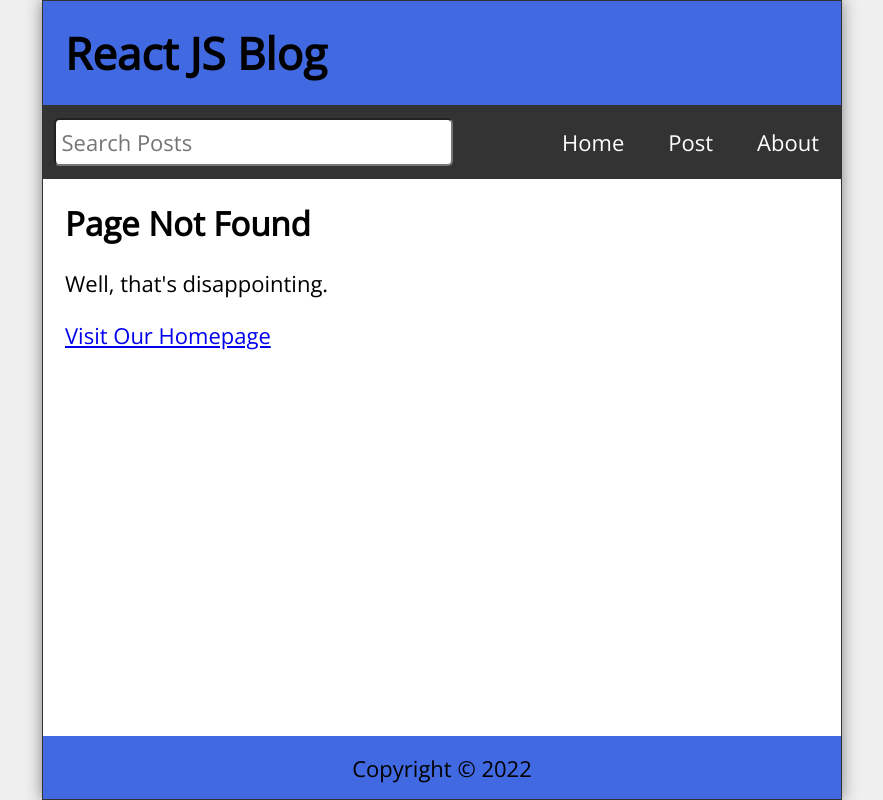
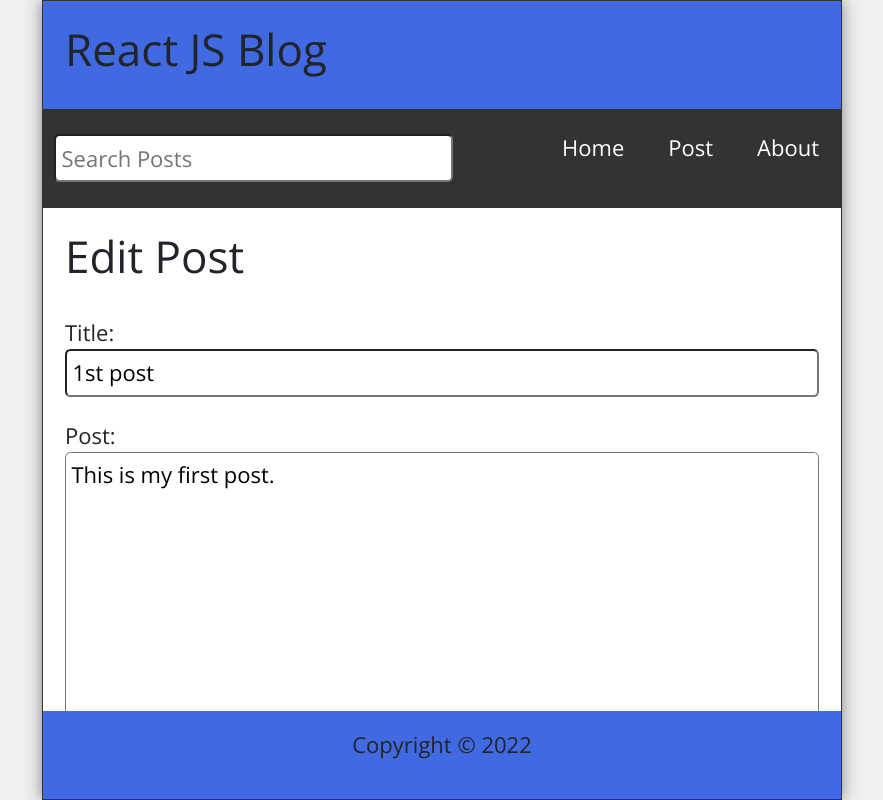
Before and after one commit to jairalcon/Promineo, a React (Create React App) app in the folder 3React/Week17-PropTypes-HigherOrderComponents-ReduxOverview/3react-js-blog/: page /edit/1 in a window 1280 px wide. Before the commit this address had no page. Shown: the whole page, without its empty margins (198-1081 px from the left). Built offline with nearby package versions, Linux system fonts and the light colour scheme; data requests are answered from the project's data file.

Commit message:
updating

```diff
--- a/3React/Week17-PropTypes-HigherOrderComponents-ReduxOverview/3react-js-blog/data/db.json
+++ b/3React/Week17-PropTypes-HigherOrderComponents-ReduxOverview/3react-js-blog/data/db.json
@@ -3,26 +3,26 @@
     {
       "id": 1,
       "title": "1st post",
-            "datetime": "July 16, 2021 11:47:39 AM",
-            "body": "Lorem ipsum dolor sit amet, consectetur adipiscing elit, sed do eiusmod tempor incididunt ut labore et dolore magna aliqua. Ut enim ad minim veniam, quis nostrud exercitation ullamco laboris nisi ut aliquip ex ea commodo consequat. Duis aute irure dolor in reprehenderit in voluptate velit esse cillum dolore eu fugiat nulla pariatur. Excepteur sint occaecat cupidatat non proident, sunt in culpa qui officia deserunt mollit anim id est laborum."
+      "datetime": "October 11, 2022 5:52:54 PM",
+      "body": "This is my first post."
     },
     {
       "id": 2,
       "title": "Second post",
-            "datetime": "July 16, 2021 11:47:48 AM",
-            "body": "Lorem ipsum dolor sit amet, consectetur adipiscing elit, sed do eiusmod tempor incididunt ut labore et dolore magna aliqua. Ut enim ad minim veniam, quis nostrud exercitation ullamco laboris nisi ut aliquip ex ea commodo consequat. Duis aute irure dolor in reprehenderit in voluptate velit esse cillum dolore eu fugiat nulla pariatur. Excepteur sint occaecat cupidatat non proident, sunt in culpa qui officia deserunt mollit anim id est laborum. two"
+      "datetime": "October 11, 2022 5:52:38 PM",
+      "body": "two post..."
     },
     {
       "id": 3,
       "title": "Number Three",
-            "datetime": "July 16, 2021 11:48:01 AM",
-            "body": "Third post... Lorem ipsum dolor sit amet, consectetur adipiscing elit, sed do eiusmod tempor incididunt ut labore et dolore magna aliqua. Ut enim ad minim veniam, quis nostrud exercitation ullamco laboris nisi ut aliquip ex ea commodo consequat. Duis aute irure dolor in reprehenderit in voluptate velit esse cillum dolore eu fugiat nulla pariatur. Excepteur sint occaecat cupidatat non proident, sunt in culpa qui officia deserunt mollit anim id est laborum."
+      "datetime": "October 11, 2022 5:52:28 PM",
+      "body": "Third post... "
     },
     {
       "id": 4,
-            "title": "Testing a 4th post",
-            "datetime": "August 02, 2021 11:46:27 AM",
-            "body": "Some more testing paragraphs!"
+      "title": "Testing App",
+      "datetime": "October 11, 2022 5:52:18 PM",
+      "body": "changing this post"
     }
   ]
 }
--- a/3React/Week17-PropTypes-HigherOrderComponents-ReduxOverview/3react-js-blog/package.json
+++ b/3React/Week17-PropTypes-HigherOrderComponents-ReduxOverview/3react-js-blog/package.json
@@ -7,8 +7,10 @@
     "@testing-library/react": "^13.4.0",
     "@testing-library/user-event": "^13.5.0",
     "axios": "^1.1.2",
+    "bootstrap": "^5.2.2",
     "date-fns": "^2.29.3",
     "react": "^18.2.0",
+    "react-bootstrap": "^2.5.0",
     "react-dom": "^18.2.0",
     "react-router-dom": "^6.4.2",
     "react-scripts": "5.0.1",
--- a/3React/Week17-PropTypes-HigherOrderComponents-ReduxOverview/3react-js-blog/src/App.js
+++ b/3React/Week17-PropTypes-HigherOrderComponents-ReduxOverview/3react-js-blog/src/App.js
@@ -2,11 +2,14 @@
 import Home from './Home';
 import NewPost from './NewPost';
 import PostPage from './PostPage';
+import EditPost from './EditPost';
 import About from './About';
 import Missing from './Missing';
 import { Routes, Route, useNavigate } from 'react-router-dom';
 import { useState, useEffect } from 'react';
 import { format } from 'date-fns';
+import api from './api/posts';
+
 
 function App() {
   const [posts, setPosts] = useState([])
@@ -14,7 +17,29 @@
   const [searchResults, setSearchResults] = useState([]);
   const [postTitle, setPostTitle] = useState('');
   const [postBody, setPostBody] = useState('');
+  const [editTitle, setEditTitle] = useState('');
+  const [editBody, setEditBody] = useState('');
   const navigate = useNavigate();
+
+  useEffect(() => {
+    const fetchPosts = async () => {
+      try {
+        const response = await api.get('/posts');
+        setPosts(response.data);
+      } catch(err) {
+        if (err.response) {
+        // Not in the 200 response range
+          console.log(err.response.data);
+          console.log(err.response.status);
+          console.log(err.response.headers);
+        } else {
+          console.log(`Error: ${err.message}`);
+        }
+      }
+    }
+
+    fetchPosts();
+  }, [])
 
   useEffect(() => {
     const filteredResults = posts.filter(post =>
@@ -24,22 +49,49 @@
     setSearchResults(filteredResults.reverse());
   }, [posts, search])
 
-  const handleDelete = (id) => {
+  // using axios to Edit
+  const handleEdit = async (id) => {
+    const datetime = format(new Date(), 'MMMM dd, yyyy pp');
+    const updatedPost = { id, title: editTitle, datetime, body: editBody };
+    try {
+      const response = await api.put(`/posts/${id}`, updatedPost);
+      setPosts(posts.map(post => post.id === id ? { ...response.data} : post));
+      setEditTitle('');
+      setEditBody('');
+      navigate('/');
+    } catch(err) {
+      console.log(`Error: ${err.message}`)
+    }
+  }
+
+  // delete with axios
+  const handleDelete = async (id) => {
+    try {
+      await api.delete(`/posts/${id}`);
       const postsList = posts.filter(post => post.id !== id);
       setPosts(postsList);
       navigate('/');
+    } catch(err) {
+      console.log(`Error: ${err.message}`)
+    }
   }
 
-  const handleSubmit = (e) => {
+  // using axios to post
+  const handleSubmit = async (e) => {
     e.preventDefault();
     const id = posts.length ? posts[posts.length - 1].id + 1 : 1;
     const datetime = format(new Date(), 'MMMM dd, yyyy pp');
     const newPost = { id, title: postTitle, datetime, body: postBody };
-    const allPosts = [...posts, newPost];
+    try {
+      const response = await api.post('/posts', newPost)
+      const allPosts = [...posts, response.data];
       setPosts(allPosts);
       setPostTitle('');
       setPostBody('');
       navigate('/');
+    } catch(err) {
+      console.log(`Error: ${err.message}`);
+    }
   }
 
   return (
@@ -62,6 +114,14 @@
             handleDelete={handleDelete}
           />} />
         </Route>
+        <Route path='edit/:id' element={<EditPost
+          posts={posts}
+          handleEdit={handleEdit}
+          editTitle={editTitle}
+          setEditTitle={setEditTitle}
+          editBody={editBody}
+          setEditBody={setEditBody}
+        />} />
         <Route path='about' element={<About />} />
         <Route path='*' element={<Missing />} />
       </Route>
--- /dev/null
+++ b/3React/Week17-PropTypes-HigherOrderComponents-ReduxOverview/3react-js-blog/src/EditPost.js
@@ -0,0 +1,54 @@
+import React, { useEffect } from 'react';
+import { useParams, Link } from 'react-router-dom';
+
+const EditPost = ({
+    posts, handleEdit, editBody, setEditBody, editTitle, setEditTitle
+}) => {
+    const { id } = useParams();
+    const post = posts.find(post => (post.id).toString() === id);
+
+    useEffect(() => {
+        if (post) {
+            setEditTitle(post.title);
+            setEditBody(post.body);
+        }
+    }, [post, setEditTitle, setEditBody])
+    return (
+        <main className='NewPost'>
+            {editTitle &&
+                <>
+                    <h2>Edit Post</h2>
+                    <form className='newPostForm' onSubmit={(e) => e.preventDefault()}>
+                        <label htmlFor='postTitle'>Title:</label>
+                        <input
+                            id='postTitle'
+                            type='text'
+                            required
+                            value={editTitle}
+                            onChange={(e) => setEditTitle(e.target.value)}
+                        />
+                        <label htmlFor='postBody'>Post:</label>
+                        <textarea
+                            id='postBody'
+                            required
+                            value={editBody}
+                            onChange={(e) => setEditBody(e.target.value)}
+                        />
+                        <button className='btn btn-primary' type='submit' onClick={() => handleEdit(post.id)}>Submit</button>
+                    </form>
+                </>
+            }
+            {!editTitle &&
+                <>
+                    <h2>Post Not Found</h2>
+                    <p>Well, that's disappointing.</p>
+                    <p>
+                        <Link to='/'>Visit Our Homepage</Link>
+                    </p>
+                </>
+            }
+        </main>
+    )
+}
+
+export default EditPost
--- a/3React/Week17-PropTypes-HigherOrderComponents-ReduxOverview/3react-js-blog/src/NewPost.js
+++ b/3React/Week17-PropTypes-HigherOrderComponents-ReduxOverview/3react-js-blog/src/NewPost.js
@@ -22,7 +22,7 @@
                     value={postBody}
                     onChange={(e) => setPostBody(e.target.value)}
                 />
-                <button type='submit'>Submit</button>
+                <button className='btn btn-primary' type='submit'>Submit</button>
             </form>
         </main>
     )
--- a/3React/Week17-PropTypes-HigherOrderComponents-ReduxOverview/3react-js-blog/src/PostPage.js
+++ b/3React/Week17-PropTypes-HigherOrderComponents-ReduxOverview/3react-js-blog/src/PostPage.js
@@ -13,7 +13,8 @@
                         <h2>{post.title}</h2>
                         <p className='postDate'>{post.datetime}</p>
                         <p className='postBody'>{post.body}</p>
-                        <button onClick={() => handleDelete(post.id)}>
+                        <Link to={`/edit/${post.id}`}><button className='btn btn-warning'>Edit Post</button></Link>
+                        <button className='btn btn-danger' onClick={() => handleDelete(post.id)}>
                             Delete Post
                         </button>
                     </>
--- /dev/null
+++ b/3React/Week17-PropTypes-HigherOrderComponents-ReduxOverview/3react-js-blog/src/api/posts.js
@@ -0,0 +1,5 @@
+import axios from 'axios';
+
+export default axios.create({
+    baseURL: 'http://localhost:3500'
+});
--- a/3React/Week17-PropTypes-HigherOrderComponents-ReduxOverview/3react-js-blog/src/index.css
+++ b/3React/Week17-PropTypes-HigherOrderComponents-ReduxOverview/3react-js-blog/src/index.css
@@ -204,23 +204,29 @@
   cursor: pointer;
 }
 
-.Missing h2,
-.PostPage h2,
 .Missing p,
-.PostPage p {
-  margin-bottom: 1rem;
+.PostPage p, .NewPost p {
+  margin-top: 1rem;
 }
 
 .PostPage button {
-  height: 48px;
+  /* height: 48px;
   min-width: 48px;
   border-radius: 0.25rem;
   padding: 0.5rem;
   font-size: 1rem;
+  color: #fff;
+  cursor: pointer; */
+  margin-right: 0.5rem;
+}
+
+/* .deleteButton {
   background-color: red;
-  color: #fff;
-  cursor: pointer;
 }
+
+.editButton {
+  background-color: #333;
+} */
 
 .statusMsg {
   margin-top: 2rem;
--- a/3React/Week17-PropTypes-HigherOrderComponents-ReduxOverview/3react-js-blog/src/index.js
+++ b/3React/Week17-PropTypes-HigherOrderComponents-ReduxOverview/3react-js-blog/src/index.js
@@ -1,5 +1,6 @@
 import React from 'react';
 import ReactDOM from 'react-dom/client';
+import '../node_modules/bootstrap/dist/css/bootstrap.min.css';
 import './index.css';
 import App from './App';
 import reportWebVitals from './reportWebVitals';
```
Also changed, not shown: 1 other file (tests, documents, lock files or other folders). Lines whose indentation alone changed are shown as unchanged.
